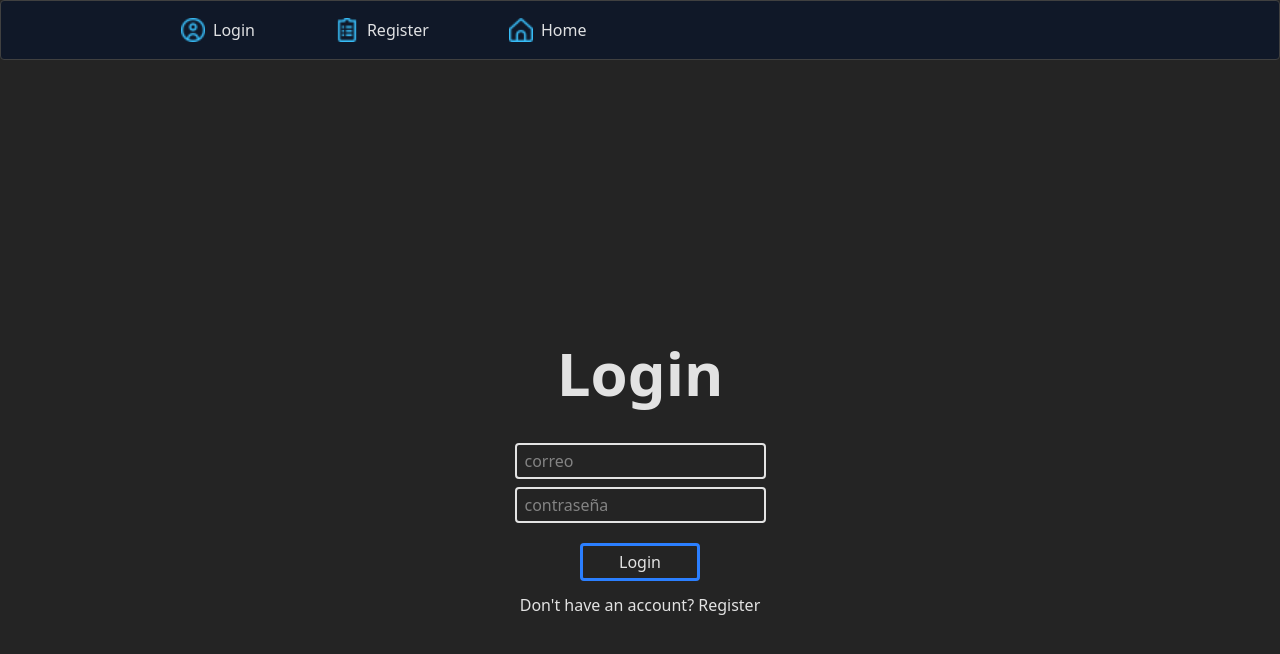
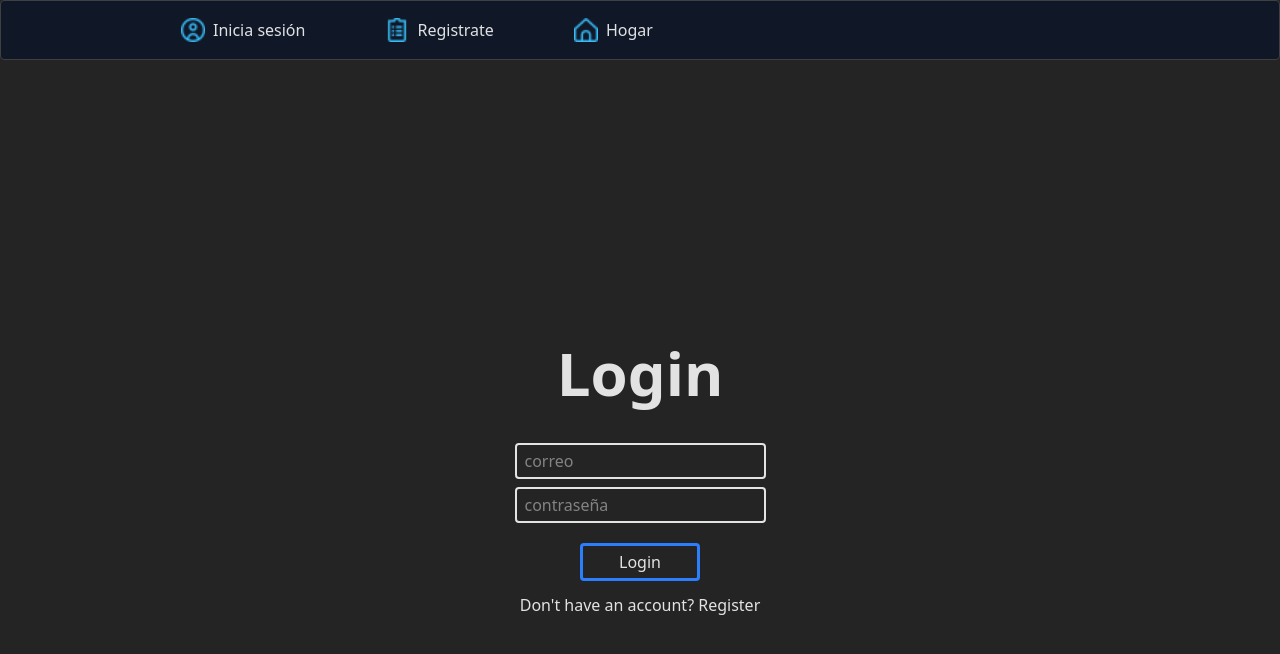
Before and after one commit to ucatolicaorg/SapirLabs, a React (Vite) app in the folder app/frontend/: page /login in a window 1280 px wide. Shown: the top 654 px of the page. Built offline with nearby package versions, Linux system fonts and the light colour scheme.

Commit message:
Cambio inglés->español en NavBar.jsx

```diff
--- a/app/frontend/src/components/NavBar.jsx
+++ b/app/frontend/src/components/NavBar.jsx
@@ -12,19 +12,19 @@ export function NavBar() {
           <li>
             <Link to="/login" className="flex items-center gap-2 hover:text-sky-400">
               <img src={LogIcon} className="w-6 h-6" alt="Login Icon" />
-              Login
+              Inicia sesión
             </Link>
           </li>
           <li>
             <Link to="/register" className="flex items-center gap-2 hover:text-sky-400">
               <img src={RegIcon} className="w-6 h-6" alt="Register Icon" />
-              Register
+              Registrate
             </Link>
           </li>
           <li>
             <Link to="/" className="flex items-center gap-2 hover:text-sky-400">
               <img src={HomeIcon} className="w-6 h-6" alt="Home Icon" />
-              Home
+              Hogar
             </Link>
           </li>
         </ul>
```
